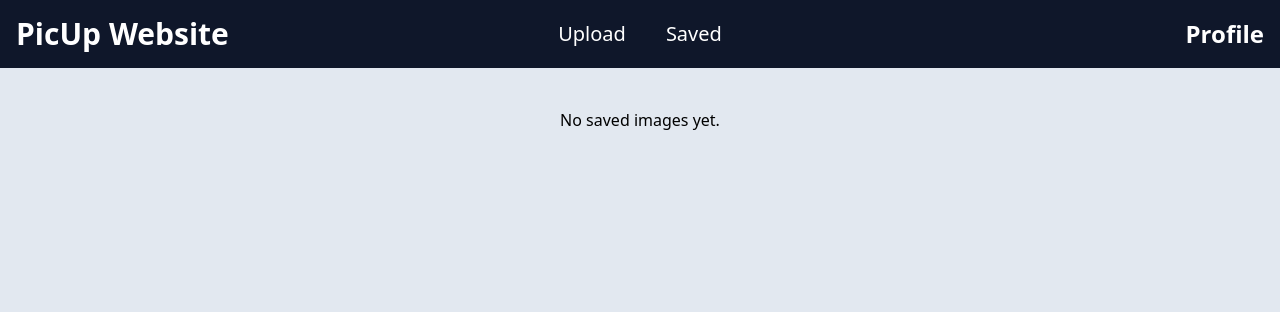
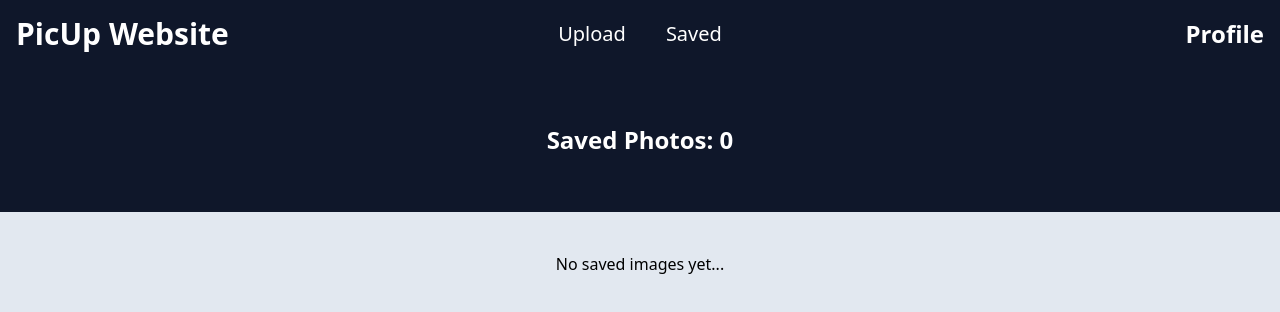
Before and after one commit to ALI-HUP/PicUp-website, a Next.js app: page /headers/saved in a window 1280 px wide. Shown: the top 312 px of the page. Built offline with nearby package versions, Linux system fonts and the light colour scheme.

Commit message:
update on saved page

```diff
--- a/app/headers/saved/page.tsx
+++ b/app/headers/saved/page.tsx
@@ -10,10 +10,14 @@ const Saved = () => {
   return (
     <div className="mb-40">
       <Header />
+
+      <div className="bg-slate-900 flex justify-center items-center text-2xl font-extrabold p-14">
+        <h1>Saved Photos: {savedImages.length}</h1>
+      </div>
       {savedImages.length > 0 ? (
         <ImageGrid images={savedImages.map((src: string) => ({ id: src, src }))} />
       ) : (
-        <p className="text-center text-black mt-10">No saved images yet.</p>
+        <p className="text-center text-black mt-10">No saved images yet...</p>
       )}
     </div>
   );
```
